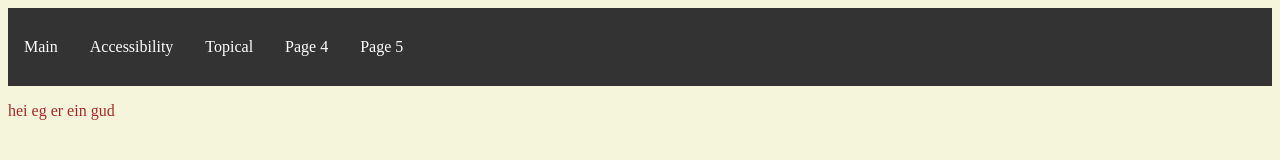
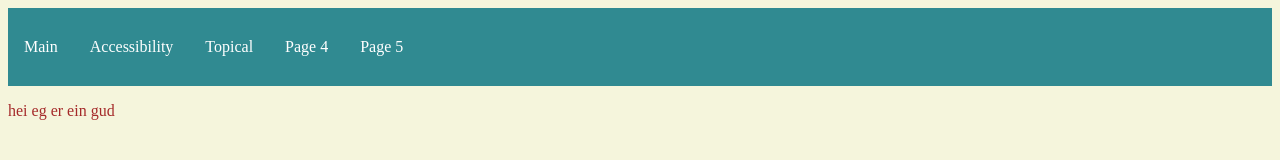
Before and after one commit to Gudmundl/Eksamen-1200-rep, a plain HTML site: page index.html in a window 1280 px wide. Drawn offline with Linux system fonts and the light colour scheme.

Commit message:
Endret navbar farge

```diff
--- a/css/stylesheet.css
+++ b/css/stylesheet.css
@@ -5,7 +5,7 @@ body{
 }
 .navbar {
   overflow: hidden;
-  background-color: #333;
+  background-color: #308a91;
 }
 
 .navbar a {
```
